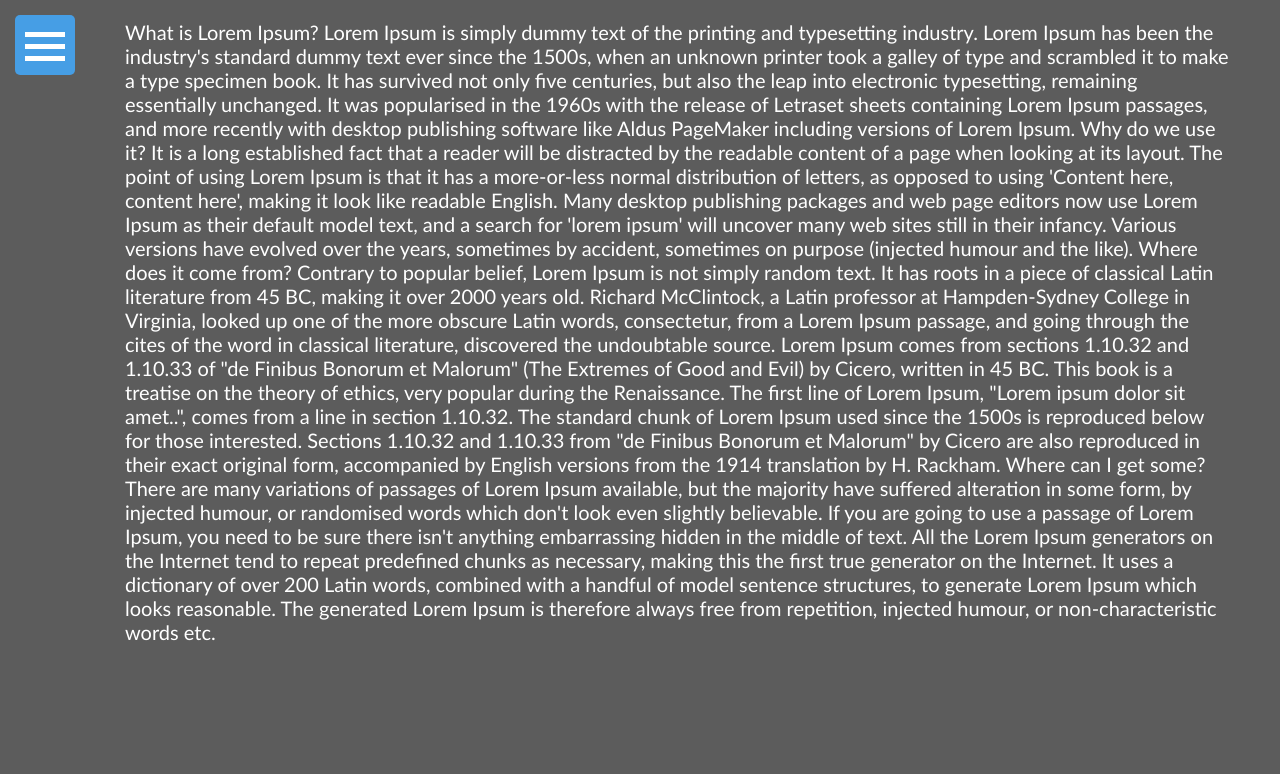
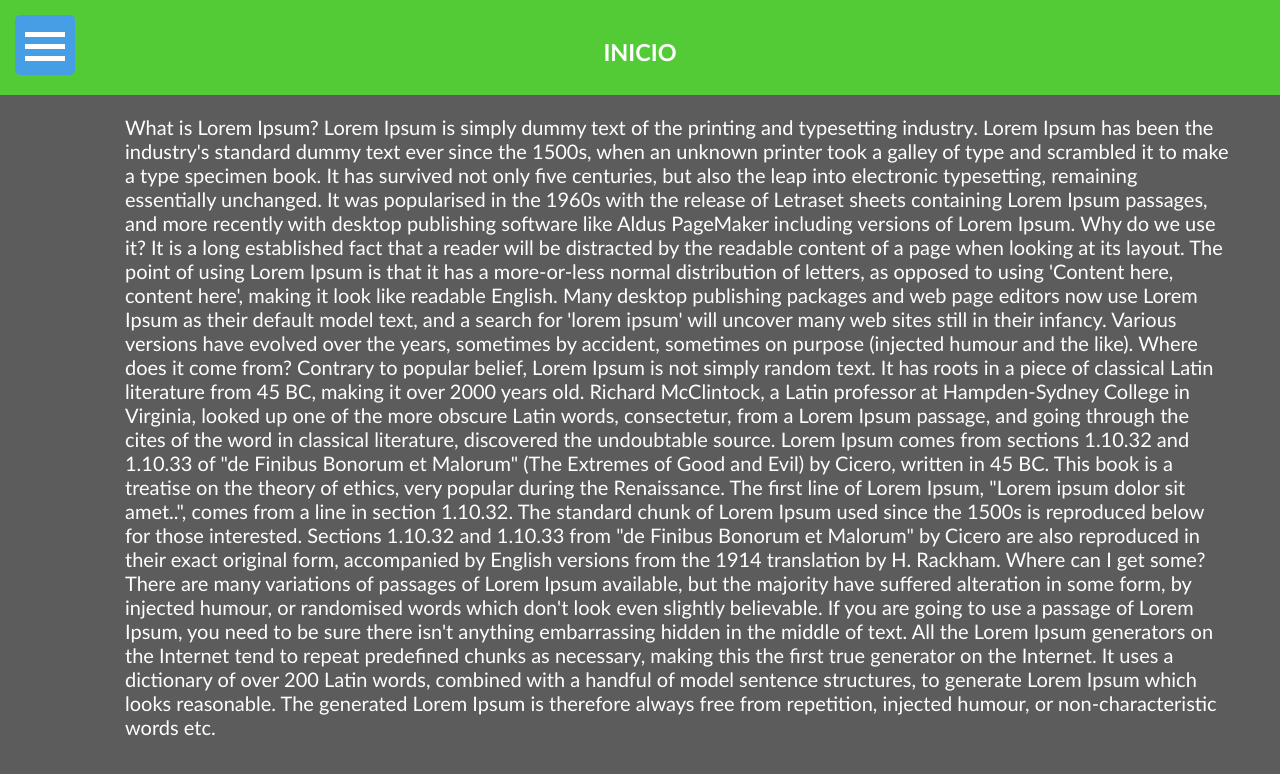
Before and after one commit to guillermooom/checkbox, a plain HTML site: page index.html in a window 1280 px wide. Drawn offline with Linux system fonts and the light colour scheme.

Commit message:
Add files via upload

```diff
--- a/css/index.css
+++ b/css/index.css
@@ -6,10 +6,17 @@ body{
     font-size: 20px;
 }
 .lie{
+    height: 65px;
+    background-color: #52cb37;
+    top:0;
     position: sticky;
     padding: 15px;
 }
+.lie h3{
+    text-align: center;
+}
 .prue{
+    margin-top: -75px;
     border-radius: 5px;
     padding:10px;
     background-color: #469ee5;
@@ -64,6 +71,5 @@ PERO SOLO ESE ELEMNTO CON SUS SUBELEMNTOS LOS DEMAS NO ENTRAN
 }*/
 .cuerp{
     margin-left: 125px;
- margin-top: -460px;
  margin-right: 50px;
 }
--- a/index.html
+++ b/index.html
@@ -7,6 +7,7 @@
 </head>
 <body>
     <div class="lie">
+        <h3>INICIO</h3>
         <label for="men">
             <div class="prue">
                 <span></span>
```
